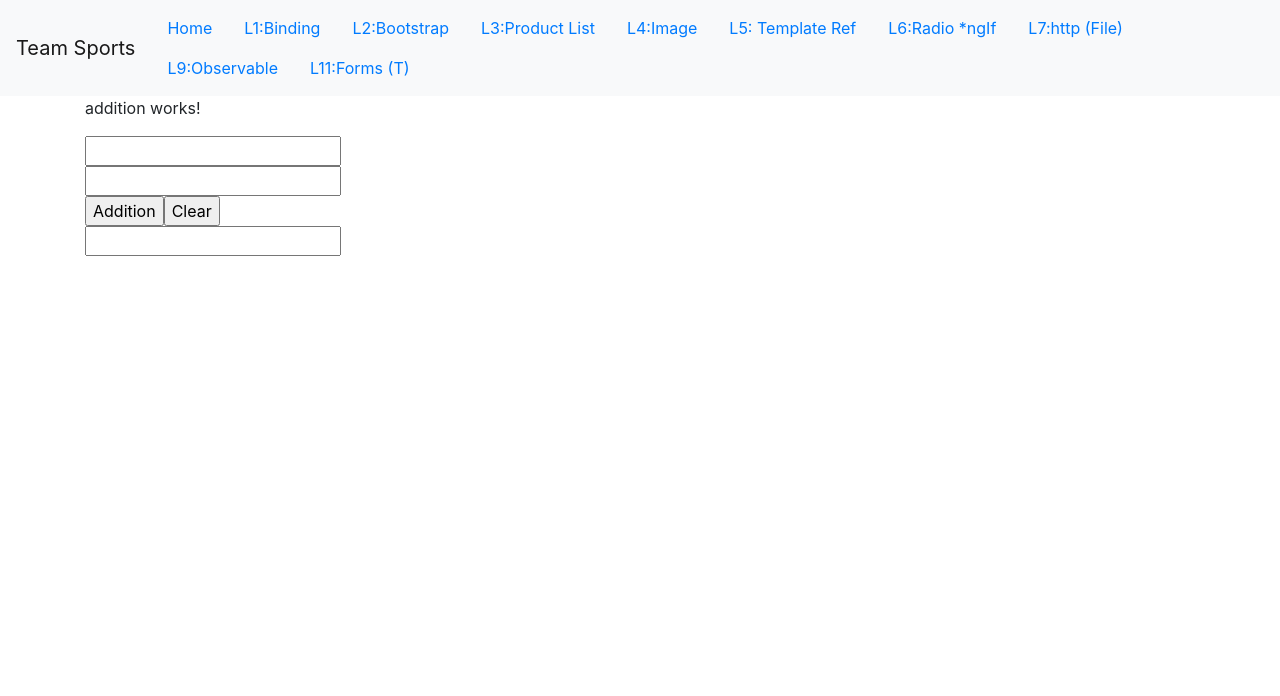
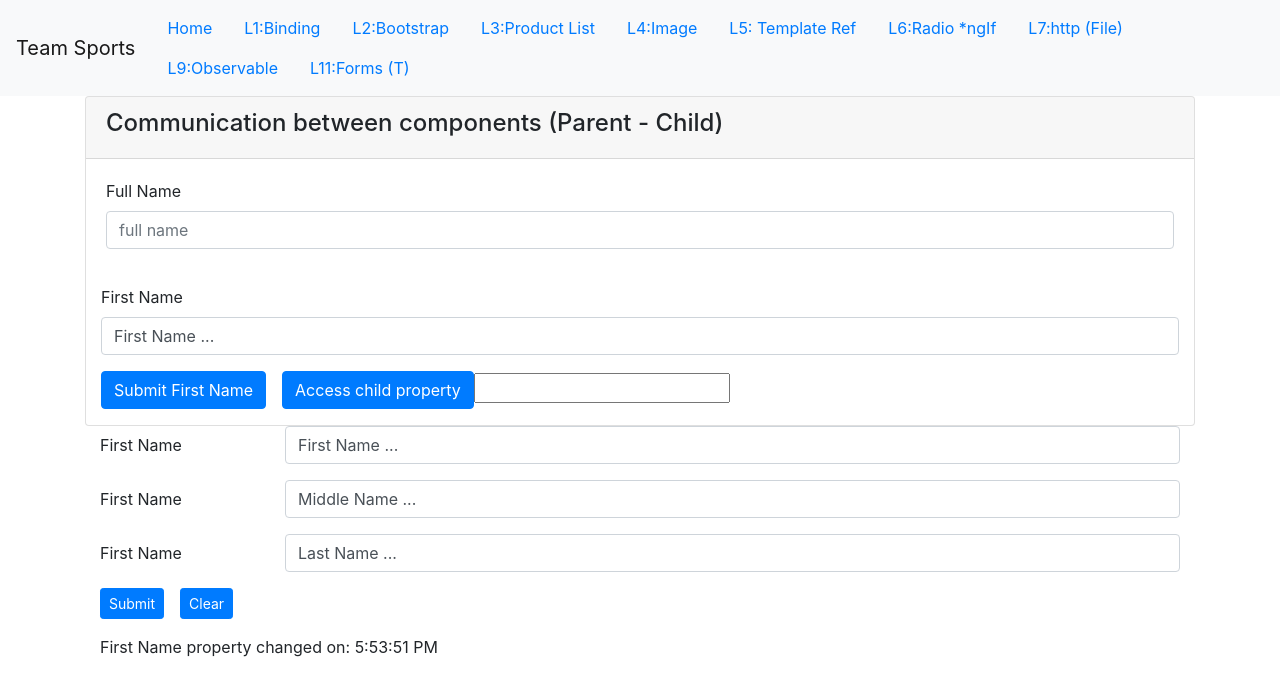
Before and after one commit to BT-ICD/JavaScriptLearning, an Angular app in the folder AngularLearning/my-app/: page /parentchild in a window 1280 px wide. Before the commit this address led to /Home. Shown: the top 696 px of the page. Built offline with nearby package versions, Linux system fonts and the light colour scheme.

Commit message:
parentchild component

```diff
--- a/AngularLearning/my-app/src/app/addition/addition.component.ts
+++ b/AngularLearning/my-app/src/app/addition/addition.component.ts
@@ -9,6 +9,7 @@ import { Component, OnInit } from '@angular/core';
                 <input type="button" id="additionButton" name="additionButton" value="Addition"  (click)="onAddButtonClick(val1.value,val2.value)"/>
                 <input type="button" id="clearButton" name="clearButton"  value="Clear"/><br>
                 <input type="text" id="answerTextbox" name="answerTextbox"   >
+
                 `
 })
 export class AdditionComponent implements OnInit {
--- a/AngularLearning/my-app/src/app/app.module.ts
+++ b/AngularLearning/my-app/src/app/app.module.ts
@@ -25,6 +25,8 @@ import { ServerModule } from './server/server.module';
 import { ProjectModule } from './projectdetails/project.module';
 import { AdminPageModule } from './admin-page/admin-page.module';
 import { UserLoginModule } from './user-login/user-login.module';
+import { ParentDemoComponent } from './parent-demo/parent-demo.component';
+import { ChildFullNameComponent } from './child-full-name/child-full-name.component';
 
 
 @NgModule({
@@ -46,6 +48,8 @@ import { UserLoginModule } from './user-login/user-login.module';
     LessonTwelveHttppostComponent,
     ServeraddComponent,
     ServereditComponent,
+    ParentDemoComponent,
+    ChildFullNameComponent
 
     // ServerComponent
 
@@ -72,6 +76,7 @@ import { UserLoginModule } from './user-login/user-login.module';
         {path:'L14/:id', component:ServereditComponent},
         {path:'server',component:ServerComponent},
         {path:'Home',component:AdditionComponent},
+        {path:'parentchild', component:ParentDemoComponent},
         {path:'',redirectTo:'Home',pathMatch:'full'},
         {path:'**',redirectTo:'Home',pathMatch:'full'}
     ]),
--- /dev/null
+++ b/AngularLearning/my-app/src/app/child-full-name/child-full-name.component.html
@@ -0,0 +1,27 @@
+<div class="container">
+    <div class="form-group row">
+        <label for="fName" class="col-sm-2 col-form-label">First Name</label>
+        <div class="col-sm-10">
+            <input type="text" class="form-control" id="firstName" name="firstName" value={{fName}}/>
+        </div>
+    </div>
+    <div class="form-group row">
+        <label for="mName" class="col-sm-2 col-form-label">First Name</label>
+        <div class="col-sm-10">
+            <input type="text" class="form-control" id="mName" name="mName" value={{mName}}/>
+        </div>
+    </div>
+    <div class="form-group row">
+        <label for="lName" class="col-sm-2 col-form-label">First Name</label>
+        <div class="col-sm-10">
+            <input type="text" class="form-control" id="lName" name="lName" value={{lName}} />
+        </div>
+    </div>
+    <div class="form-group">
+        <button type="button" name="submitButton" class="btn btn-primary btn-sm mr-3" (click)="onSubmitButtonClick()">Submit</button>
+        <button type="button" name="clearButton" class="btn btn-primary btn-sm" (click)="onClearButtonClick()">Clear</button>
+    </div>
+    <p>
+        {{firstNameChangeMessage}}
+    </p>
+</div>
--- /dev/null
+++ b/AngularLearning/my-app/src/app/child-full-name/child-full-name.component.ts
@@ -0,0 +1,75 @@
+import { Component, OnInit, Input, SimpleChanges, OnChanges, Output } from '@angular/core';
+import { EventEmitter } from '@angular/core';
+
+@Component({
+  selector: 'app-child-full-name',
+  templateUrl: './child-full-name.component.html',
+  styleUrls: ['./child-full-name.component.css']
+})
+export class ChildFullNameComponent implements OnInit, OnChanges {
+  @Output() fullNameChange:EventEmitter<string>= new EventEmitter<string>();
+  firstNameChangeMessage: string;
+  // @Input()
+  private _fName: string;
+  public get fName(): string {
+    return this._fName;
+  }
+  @Input()
+  public set fName(value: string) {
+    this._fName = value;
+    this.onFirstNameChange();
+    this.fullNameChange.emit(this.getFullName());
+  }
+
+  private _mName: string;
+  public get mName(): string {
+    return this._mName;
+  }
+  @Input()
+  public set mName(value: string) {
+    this._mName = value;
+    this.fullNameChange.emit(this.getFullName());
+  }
+
+  private _lName: string;
+  public get lName(): string {
+    return this._lName;
+
+  }
+  @Input()
+  public set lName(value: string) {
+    this._lName = value;
+    this.fullNameChange.emit(this.getFullName());
+  }
+
+  constructor() { }
+
+  ngOnInit(): void {
+  }
+  onFirstNameChange() {
+    const curdate = new Date();
+    this.firstNameChangeMessage = `First Name property changed on: ${curdate.toLocaleTimeString()}`;
+  }
+  getFullName():string {
+    return `${this.fName} ${this.mName} ${this.lName}`
+  }
+  onSubmitButtonClick() {
+
+
+  }
+  onClearButtonClick() {
+    this.fName = '';
+    this.mName = '';
+    this.lName = '';
+  }
+  //To determine properties which are change
+  ngOnChanges(changes: SimpleChanges): void {
+    for (let propName in changes) {
+      let chng = changes[propName];
+      let cur = JSON.stringify(chng.currentValue);
+      let prev = JSON.stringify(chng.previousValue);
+      console.log(`from ngOnchanges:  ${chng} - ${cur} - ${prev}`);
+    }
+  }
+
+}
--- a/AngularLearning/my-app/src/app/lesson-two/lesson-two.component.html
+++ b/AngularLearning/my-app/src/app/lesson-two/lesson-two.component.html
@@ -15,3 +15,4 @@
       </div>
     </div>
   </div>
+  <button type="button" [routerLink]="['/parentchild']">Parent - Child Component</button>
--- /dev/null
+++ b/AngularLearning/my-app/src/app/parent-demo/parent-demo.component.html
@@ -0,0 +1,33 @@
+<div class="card">
+    <div class="card-header">
+        <h4>
+            Communication between components (Parent - Child)
+        </h4>
+    </div>
+    <div class="card-body">
+        <div class="form-group">
+            <label for="fullName">Full Name</label>
+            <input type="text" class="form-control" id="fullName" name="fullName"  placeholder="full name"/>
+        </div>
+    </div>
+    <div class="container">
+        <div class="form-group">
+            <label for="fname">First Name</label>
+            <input type="text" class="form-control" id="fname" name="fname" [(ngModel)]="fNameFromParent">
+        </div>
+        <div class="form-group">
+            <button type="button" class="btn btn-primary mr-3" (click)="onFirstNameSubmitClick()">Submit First Name</button>
+            <button type="button" class="btn btn-primary" (click)="getChildComponentProperty(childNameCmp.mName)">Access child property</button>
+            <input type="text" [(ngModel)]="fullNameFromChild">
+        </div>
+
+    </div>
+
+</div>
+<!-- options to initialize property value from parent component to child component -->
+<!-- <app-child-full-name fName="Hello" ></app-child-full-name> -->
+<!-- onFullNameChange($event) - event to get notification from child component when full name changed -->
+<!-- (fullNameChange)="onFullNameChange($event)" -->
+<app-child-full-name [fName]="fNameFromParent"  [mName]="mNameFromParent" [lName]="lNameFromParent" #childNameCmp >
+
+</app-child-full-name>
--- /dev/null
+++ b/AngularLearning/my-app/src/app/parent-demo/parent-demo.component.ts
@@ -0,0 +1,27 @@
+import { Component, OnInit } from '@angular/core';
+
+@Component({
+  selector: 'app-parent-demo',
+  templateUrl: './parent-demo.component.html',
+  styleUrls: ['./parent-demo.component.css']
+})
+export class ParentDemoComponent implements OnInit {
+  fullNameFromChild:string='';
+fNameFromParent:string="First Name ...";
+mNameFromParent:string="Middle Name ...";
+lNameFromParent:string="Last Name ...";
+
+
+  constructor() { }
+
+  ngOnInit(): void {
+  }
+  onFirstNameSubmitClick(){}
+  getChildComponentProperty(value:string){
+    console.log(value);
+  }
+  onFullNameChange(value:string):void{
+    console.log('onFullNameChange: ' + value);
+    this.fullNameFromChild = value;
+  }
+}
```
Also changed, not shown: AngularLearning/my-app/src/app/child-full-name/child-full-name.component.css (added), AngularLearning/my-app/src/app/parent-demo/parent-demo.component.css (added).
